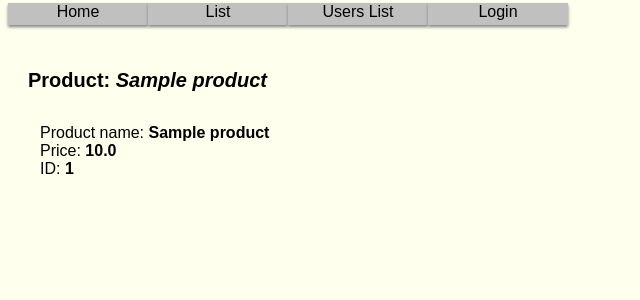
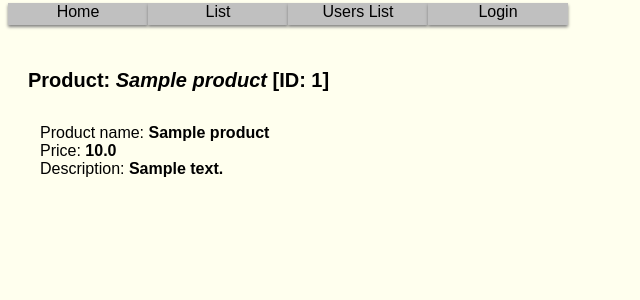
Before and after one commit to OrJaku/shop-application, a Flask app: a page that uses app/templates/product.html in a window 1280 px wide. Shown: the top 300 px of the page, without its empty margins (0-640 px from the left). Run offline with Flask 2, Linux system fonts and the light colour scheme; tables that the repository leaves empty hold one stand-in row (values such as "Sample post").

Commit message:
Add description in product page and db and a few changes

```diff
--- a/app/config.py
+++ b/app/config.py
@@ -1,6 +1,5 @@
 import os
 basedir = os.path.abspath(os.path.dirname(__file__))
-
 
 
 class Config(object):
@@ -23,6 +22,7 @@ class DevelopmentConfig(Config):
     DEVELOPMENT = True
     DEBUG = True
     SQLALCHEMY_DATABASE_URI = 'postgresql://postgres:postgres@localhost:5432/shop'
+    SQLALCHEMY_TRACK_MODIFICATIONS = True
 
 
 class TestingConfig(Config):
--- a/app/models.py
+++ b/app/models.py
@@ -10,6 +10,7 @@ class Product(db.Model):
     id = db.Column(db.Integer, primary_key=True)
     name = db.Column(db.String())
     price = db.Column(db.Float())
+    description = db.Column(db.String())
 
     def __repr__(self):
 
--- a/app/shop/views.py
+++ b/app/shop/views.py
@@ -103,8 +103,7 @@ def role(username):
     return redirect(url_for('shop.users'))
 
 
-@shop.route('/profile',  methods=['GET', 'POST'])
-@shop.route('/profile/<username>')
+@shop.route('/profile/<username>', methods=['GET', 'POST'])
 @login_required
 def profile(username):
     user = User.query.filter_by(username=current_user.username).first_or_404()
@@ -212,5 +211,23 @@ def shop_list(product=None):
             return render_template("shop_list.html", products_list=products_list,
                                    products_name=products_name, products_price=products_price, products_id=products_id)
     else:
-        prod = Product.query.filter_by(name=product).first()
-        return render_template('product.html', product=prod)
+        product = Product.query.filter_by(name=product).first()
+        if current_user.is_authenticated:
+            return render_template('product.html', product=product, current_role=current_role(),
+                                   role_req=role_req('admin'))
+        else:
+            return render_template('product.html', product=product)
+
+
+@shop.route('/add_description/<product>', methods=['GET', 'POST'])
+def add_description(product):
+    new_description = request.form['description']
+    product = Product.query.filter_by(name=product).first()
+    print("New description", new_description)
+    product.description = new_description
+    db.session.add(product)
+    db.session.commit()
+    if current_user.is_authenticated:
+        return render_template('product.html', product=product, current_role=current_role(), role_req=role_req('admin'))
+    else:
+        return render_template('product.html', product=product)
--- a/app/static/style.css
+++ b/app/static/style.css
@@ -4,15 +4,16 @@ h2 { margin-left: 20px; font-size: 20px }
 p { margin-left: 10px; margin-right: 20px;, font: 1em arial,sans-serif; }
 
 /* Table */
-th { border: 3px solid #333; }
-td { border: 2px solid #333; }
+th { border: 1px solid; ;color:black}
+td { border: 1px solid; }
 #table p {
 color: black;
 margin-top: 5px; margin-bottom: 5px; margin-left: 10px; margin-right: 10px;
 text-align: center;
 }
 #table th {
-background-color: silver;
+background-color: #F5F5F5;
+
 }
 
 /* Menu bars */
@@ -133,3 +134,8 @@ color: gray;
 border-radius: 5px;
 
 }
+
+input#description {
+border-radius: 5px;
+width: 300px
+}
--- a/app/templates/product.html
+++ b/app/templates/product.html
@@ -1,12 +1,22 @@
 {% extends "body.html" %}
-{% block title %}{{ product }}{% endblock%}
-{% block h1 %}Product: <i>{{product.name}}</i>{% endblock%}
+{% block title %}{{ product.name }}{% endblock%}
+{% block h1 %}Product: <i>{{product.name}}</i> [ID: <b>{{ product.id }}]</b> {% endblock%}
 {% block page %}
  <body id="product">
     <ul>
         <li>Product name: <b>{{ product.name }}</b> </li>
         <li>Price: <b>{{ product.price }}</b> </li>
-        <li>ID: <b>{{ product.id }}</b> </li>
+        <li>Description: <b>{{ product.description }}</b>
+         {% if current_user.is_authenticated %}
+            {% if current_role == role_req %}
+                <form class="add-form" method = "POST" action="{{ url_for('shop.add_description', product=product.name)}}">
+                    <br><textarea rows="5" cols="50"  name="description" >{{product.description}}</textarea><br>
+                    <button type="submit" >Change description</button>
+                </form>
+            {% endif %}
+         {% endif %}
+        </li>
+
     </ul>
  </body>
 
--- a/app/templates/shop_list.html
+++ b/app/templates/shop_list.html
@@ -7,9 +7,9 @@
    <table border="1">
       <colgroup span="3"></colgroup>
        <tr>
-            <th><p>Name</p></th>
-            <th><p>Price</p></th>
-            <th><p>ID</p></th>
+            <th><p class="title">Name</p></th>
+            <th><p class="title">Price</p></th>
+            <th><p class="title">ID</p></th>
         </tr>
         <tr>
            <td>
--- a/app/templates/users.html
+++ b/app/templates/users.html
@@ -7,6 +7,7 @@
             <ul id="usersbar">
                 {% for item in users_list %}
                 <li> <a href="{{ url_for('shop.users',username=item)}}" >{{ item }}</a></li>
+
                 {% endfor %}<br><br>
             </ul>
         <form class="rem-form" method="POST" action="{{ url_for('shop.remove_user') }}">
```
